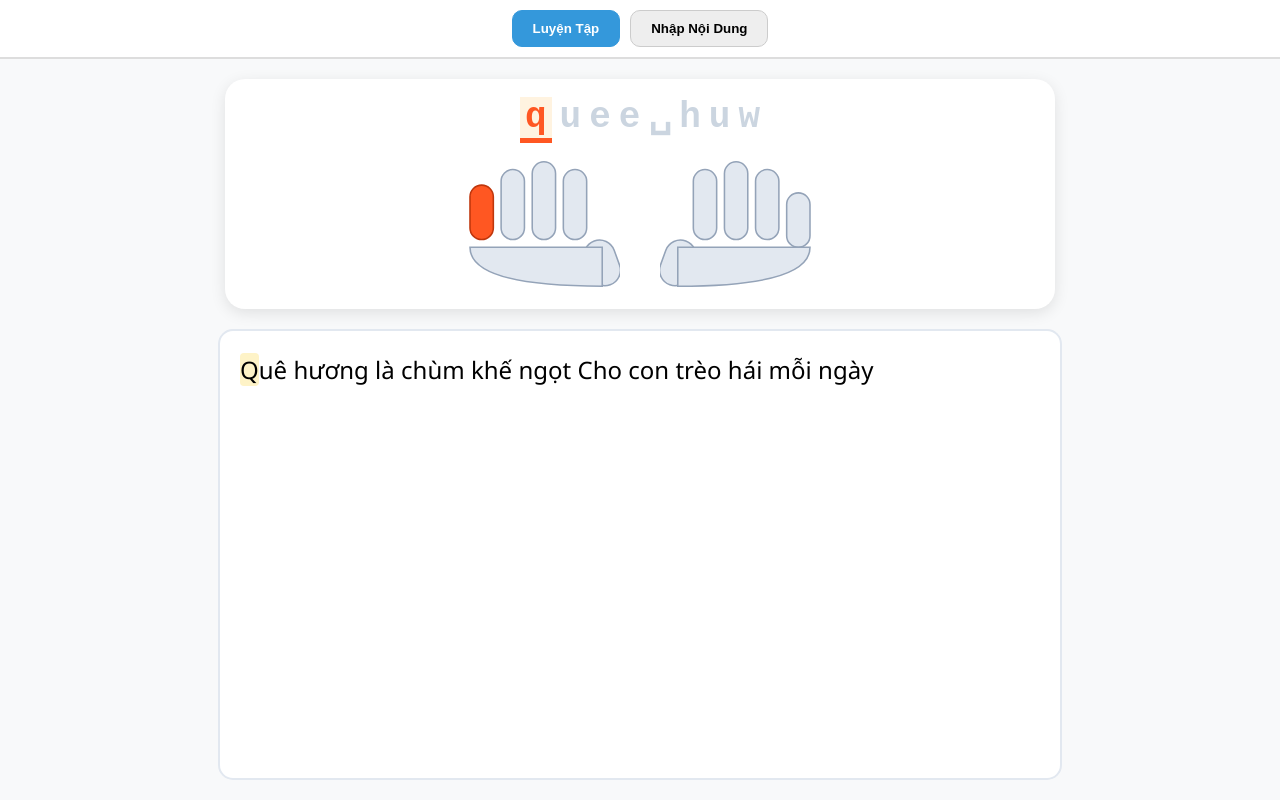
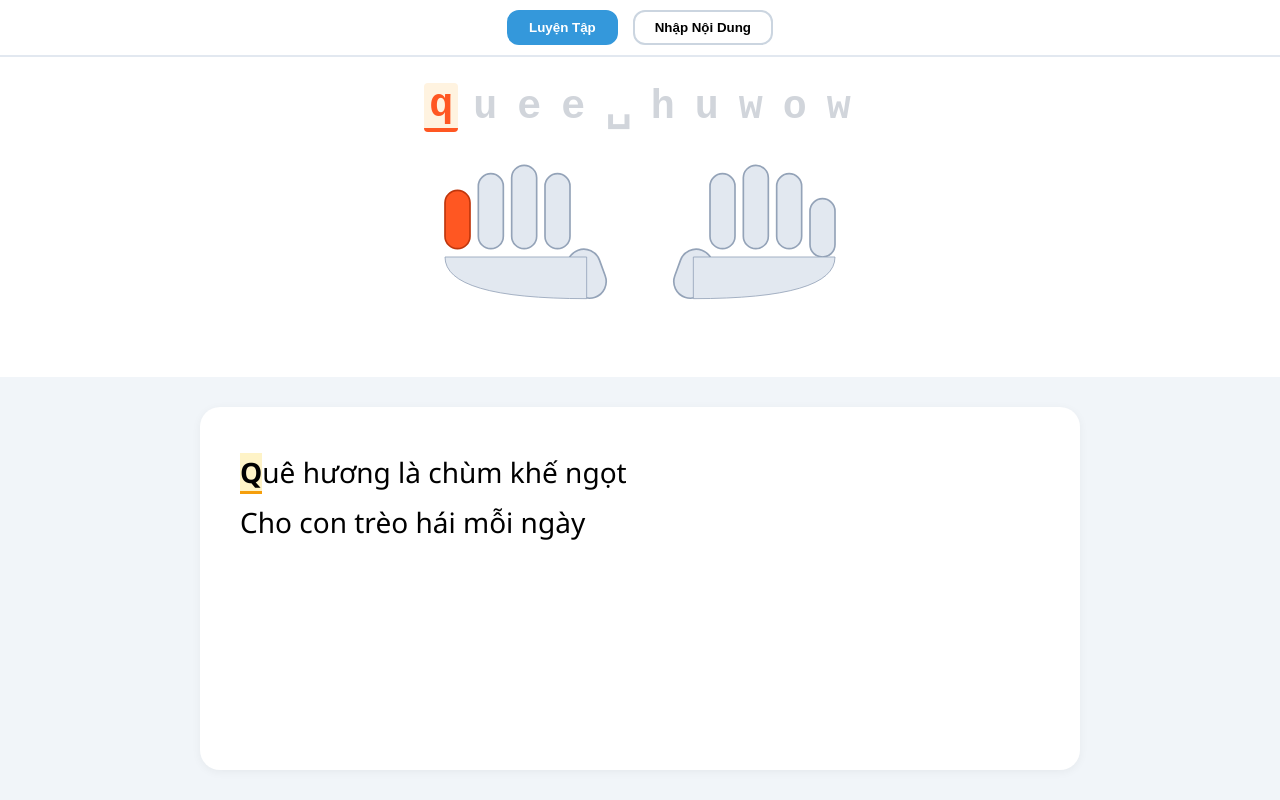
Before and after one commit to c0ngdongamnhac-beep/gophim, a plain HTML site: page index.html in a window 1280 px wide. Drawn offline with Linux system fonts and the light colour scheme.

Commit message:
Update index.html

```diff
--- a/index.html
+++ b/index.html
@@ -2,62 +2,61 @@
 <html lang="vi">
 <head>
     <meta charset="UTF-8">
-    <title>Bé Tập Gõ 10 Ngón - Bản Sửa Lỗi</title>
+    <title>Bé Tập Gõ 10 Ngón - Bản Pro 2026</title>
     <style>
-        :root { --primary: #3498db; --accent: #ff5722; --bg: #f8f9fa; }
-        body { font-family: 'Segoe UI', sans-serif; background: var(--bg); margin: 0; overflow: hidden; height: 100vh; display: flex; flex-direction: column; }
+        :root { --primary: #3498db; --accent: #ff5722; --bg: #f1f5f9; }
+        body, html { margin: 0; padding: 0; height: 100%; overflow: hidden; font-family: 'Segoe UI', Arial, sans-serif; }
 
-        /* Menu Tab */
-        .tab-menu { background: #fff; padding: 10px; display: flex; justify-content: center; gap: 10px; border-bottom: 2px solid #ddd; }
-        .tab-btn { padding: 10px 20px; cursor: pointer; border: 1px solid #ccc; border-radius: 10px; background: #eee; font-weight: bold; }
+        /* Cấu trúc Fixed */
+        .app-wrapper { display: flex; flex-direction: column; height: 100vh; }
+
+        .header-nav { background: #fff; padding: 10px; display: flex; justify-content: center; gap: 15px; border-bottom: 2px solid #e2e8f0; z-index: 100; }
+        .tab-btn { padding: 8px 20px; cursor: pointer; border: 2px solid #cbd5e0; border-radius: 12px; background: #fff; font-weight: bold; transition: 0.2s; }
         .tab-btn.active { background: var(--primary); color: white; border-color: var(--primary); }
 
-        /* Khu vực chính */
-        .container { flex: 1; display: flex; flex-direction: column; align-items: center; padding: 20px; box-sizing: border-box; }
-        .content-tab { display: none; width: 100%; max-width: 800px; height: 100%; flex-direction: column; align-items: center; }
-        .content-tab.active { display: flex; }
+        /* VÙNG CỐ ĐỊNH PHÍA TRÊN */
+        .fixed-panel { background: white; padding: 20px; box-shadow: 0 4px 10px rgba(0,0,0,0.05); display: flex; flex-direction: column; align-items: center; min-height: 280px; }
 
-        /* PHẦN CỐ ĐỊNH */
-        .fixed-guide { background: white; padding: 15px; border-radius: 20px; box-shadow: 0 4px 15px rgba(0,0,0,0.1); width: 100%; margin-bottom: 20px; text-align: center; }
-        #telex-hint-area { font-size: 36px; min-height: 50px; margin-bottom: 10px; font-family: 'Courier New', monospace; font-weight: bold; height: 50px; overflow: hidden; }
-        .char { color: #cbd5e0; margin: 0 4px; }
-        .char.active { color: var(--accent); background: #fff3e0; padding: 0 5px; border-bottom: 5px solid var(--accent); }
+        #telex-hint-bar { height: 60px; font-size: 40px; font-family: 'Courier New', monospace; font-weight: bold; display: flex; align-items: center; gap: 10px; margin-bottom: 20px; }
+        .t-char { color: #d1d5db; padding: 0 5px; }
+        .t-active { color: var(--accent); background: #fff3e0; border-bottom: 4px solid var(--accent); border-radius: 4px; }
 
-        /* Bàn tay SVG */
-        .hands-area { display: flex; gap: 40px; justify-content: center; }
-        .hand-svg { width: 160px; height: 140px; }
+        .hands-display { display: flex; gap: 60px; justify-content: center; }
+        .hand-svg { width: 180px; height: 150px; }
         .finger { fill: #e2e8f0; stroke: #94a3b8; stroke-width: 2; transition: 0.1s; }
         .finger.highlight { fill: var(--accent); stroke: #bf360c; transform: translateY(-10px); }
 
-        /* PHẦN HIỂN THỊ VĂN BẢN (Cuộn) */
-        .text-scroll-area { flex: 1; background: white; width: 100%; border-radius: 15px; padding: 20px; overflow-y: auto; border: 2px solid #e2e8f0; text-align: left; font-size: 24px; line-height: 1.6; white-space: pre-wrap; }
-        .text-done { color: #10b981; }
-        .text-current { background: #fef3c7; border-radius: 4px; }
+        /* VÙNG CUỘN PHÍA DƯỚI */
+        .scroll-panel { flex: 1; overflow-y: auto; padding: 30px; display: flex; justify-content: center; background: var(--bg); }
+        .text-container { max-width: 800px; width: 100%; background: white; padding: 40px; border-radius: 20px; font-size: 28px; line-height: 1.8; white-space: pre-wrap; box-shadow: 0 2px 10px rgba(0,0,0,0.05); }
+        .txt-done { color: #10b981; opacity: 0.6; }
+        .txt-active { background: #fef3c7; border-bottom: 3px solid #f59e0b; font-weight: bold; }
 
         /* Cài đặt */
-        textarea { width: 100%; height: 200px; border-radius: 10px; padding: 15px; font-size: 16px; margin-bottom: 15px; border: 2px solid #cbd5e0; }
-        .save-btn { background: #2ecc71; color: white; border: none; padding: 15px 40px; border-radius: 10px; cursor: pointer; font-size: 18px; font-weight: bold; }
+        .settings-box { width: 100%; max-width: 600px; text-align: center; }
+        textarea { width: 100%; height: 200px; padding: 15px; border-radius: 12px; border: 2px solid #cbd5e0; font-size: 18px; margin-bottom: 20px; }
+        .btn-start { background: #2ecc71; color: white; border: none; padding: 15px 45px; border-radius: 12px; cursor: pointer; font-size: 20px; font-weight: bold; }
     </style>
 </head>
 <body>
 
-    <div class="tab-menu">
-        <button class="tab-btn active" onclick="showTab('practice-tab')">Luyện Tập</button>
-        <button class="tab-btn" onclick="showTab('settings-tab')">Nhập Nội Dung</button>
+<div class="app-wrapper">
+    <div class="header-nav">
+        <button class="tab-btn active" id="btn-practice" onclick="showTab('practice')">Luyện Tập</button>
+        <button class="tab-btn" id="btn-settings" onclick="showTab('settings')">Nhập Nội Dung</button>
     </div>
 
-    <div class="container">
-        <div id="practice-tab" class="content-tab active">
-            <div class="fixed-guide">
-                <div id="telex-hint-area"></div>
-                <div class="hands-area">
+    <div id="tab-practice" style="display: flex; flex-direction: column; flex: 1; overflow: hidden;">
+        <div class="fixed-panel">
+            <div id="telex-hint-bar"></div>
+            <div class="hands-display">
                 <svg class="hand-svg" viewBox="0 0 200 180">
                     <rect id="f1" class="finger" x="10" y="50" width="30" height="70" rx="15" />
                     <rect id="f2" class="finger" x="50" y="20" width="30" height="90" rx="15" />
                     <rect id="f3" class="finger" x="90" y="10" width="30" height="100" rx="15" />
                     <rect id="f4" class="finger" x="130" y="20" width="30" height="90" rx="15" />
                     <rect id="f5" class="finger" x="160" y="110" width="40" height="60" rx="20" transform="rotate(-20 180 140)" />
-                        <path d="M10,120 Q10,170 180,170 L180,120 Z" fill="#e2e8f0" stroke="#94a3b8" stroke-width="2" />
+                    <path d="M10,120 Q10,170 180,170 L180,120 Z" fill="#e2e8f0" stroke="#94a3b8" />
                 </svg>
                 <svg class="hand-svg" viewBox="0 0 200 180">
                     <rect id="f6" class="finger" x="0" y="110" width="40" height="60" rx="20" transform="rotate(20 20 140)" />
@@ -65,116 +64,114 @@
                     <rect id="f8" class="finger" x="80" y="10" width="30" height="100" rx="15" />
                     <rect id="f9" class="finger" x="120" y="20" width="30" height="90" rx="15" />
                     <rect id="f10" class="finger" x="160" y="50" width="30" height="70" rx="15" />
-                        <path d="M20,170 Q190,170 190,120 L20,120 Z" fill="#e2e8f0" stroke="#94a3b8" stroke-width="2" />
+                    <path d="M20,170 Q190,170 190,120 L20,120 Z" fill="#e2e8f0" stroke="#94a3b8" />
                 </svg>
             </div>
         </div>
-            <div class="text-scroll-area" id="text-display"></div>
+        <div class="scroll-panel">
+            <div class="text-container" id="main-text-area"></div>
+        </div>
     </div>
 
-        <div id="settings-tab" class="content-tab">
-            <h2>Dán văn bản có cách dòng vào đây:</h2>
-            <textarea id="user-input">Quê hương là chùm khế ngọt
+    <div id="tab-settings" style="display: none; flex: 1; justify-content: center; align-items: center; background: var(--bg);">
+        <div class="settings-box">
+            <h2>Dán bài thơ hoặc văn bản vào đây:</h2>
+            <textarea id="input-content" placeholder="Ví dụ: Quê hương là chùm khế ngọt...">Quê hương là chùm khế ngọt
 Cho con trèo hái mỗi ngày</textarea>
-            <button class="save-btn" onclick="saveContent()">Lưu và Bắt Đầu</button>
+            <br>
+            <button class="btn-start" onclick="initLesson()">Bắt Đầu Ngay</button>
+        </div>
     </div>
 </div>
 
 <script>
-        const mapTelex = {
-            'á':'as','à':'af','ả':'ar','ã':'ax','ạ':'aj','â':'aa','ấ':'aas','ầ':'aaf','ẩ':'aar','ẫ':'aax','ậ':'aaj','ă':'aw','ắ':'aws','ằ':'awf','ẳ':'awr','ẵ':'awx','ặ':'awj',
-            'é':'es','è':'ef','ẻ':'er','ẽ':'ex','ẹ':'ej','ê':'ee','ế':'ees','ề':'eef','ể':'eer','ễ':'eex','ệ':'eej','í':'is','ì':'if','ỉ':'ir','ĩ':'ix','ị':'ij',
-            'ó':'os','ò':'of','ỏ':'or','õ':'ox','ọ':'oj','ô':'oo','ố':'oos','ồ':'oof','ổ':'oor','ỗ':'oox','ộ':'ooj','ơ':'ow','ớ':'ows','ờ':'owf','ở':'owr','ỡ':'owx','ợ':'owj',
-            'ú':'us','ì':'uf','ủ':'ur','ũ':'ux','ụ':'uj','ư':'uw','ứ':'uws','ừ':'uwf','ử':'uwr','ữ':'uwx','ự':'uwj','ý':'ys','ỳ':'yf','ỷ':'yr','ỹ':'yx','ỵ':'yj','đ':'dd'
-        };
+    const TX_MAP = {'á':'as','à':'af','ả':'ar','ã':'ax','ạ':'aj','â':'aa','ấ':'aas','ầ':'aaf','ẩ':'aar','ẫ':'aax','ậ':'aaj','ă':'aw','ắ':'aws','ằ':'awf','ẳ':'awr','ẵ':'awx','ặ':'awj','é':'es','è':'ef','ẻ':'er','ẽ':'ex','ẹ':'ej','ê':'ee','ế':'ees','ề':'eef','ể':'eer','ễ':'eex','ệ':'eej','í':'is','ì':'if','ỉ':'ir','ĩ':'ix','ị':'ij','ó':'os','ò':'of','ỏ':'or','õ':'ox','ọ':'oj','ô':'oo','ố':'oos','ồ':'oof','ổ':'oor','ỗ':'oox','ộ':'ooj','ơ':'ow','ớ':'ows','ờ':'owf','ở':'owr','ỡ':'owx','ợ':'owj','ú':'us','ù':'uf','ủ':'ur','ũ':'ux','ụ':'uj','ư':'uw','ứ':'uws','ừ':'uwf','ử':'uwr','ữ':'uwx','ự':'uwj','ý':'ys','ỳ':'yf','ỷ':'yr','ỹ':'yx','ỵ':'yj','đ':'dd','\n':' '};
+    const F_MAP = {'a':'f1','q':'f1','z':'f1','s':'f2','w':'f2','x':'f2','d':'f3','e':'f3','c':'f3','f':'f4','r':'f4','v':'f4','g':'f4','t':'f4','b':'f4','h':'f7','y':'f7','n':'f7','m':'f7','u':'f7','j':'f7','k':'f8','i':'f8','l':'f9','o':'f9','p':'f10',' ':'f6'};
 
-        const fMap = {'a':'f1','q':'f1','z':'f1','s':'f2','w':'f2','x':'f2','d':'f3','e':'f3','c':'f3','f':'f4','r':'f4','v':'f4','g':'f4','t':'f4','b':'f4','h':'f7','y':'f7','n':'f7','m':'f7','u':'f7','j':'f7','k':'f8','i':'f8','l':'f9','o':'f9','p':'f10',' ':'f6'};
+    let originalText = "";
+    let telexQueue = []; // Mảng chứa các phím cần gõ
+    let cursor = 0; // Vị trí hiện tại trong telexQueue
 
-        let fullText = "";
-        let telexArr = [];
-        let currentPos = 0;
+    function initLesson() {
+        const raw = document.getElementById('input-content').value || "Bé tập gõ";
+        originalText = raw;
+        telexQueue = [];
 
-        function processInput(text) {
-            // Thay thế tất cả các kiểu xuống dòng bằng phím cách để không bị lỗi gõ
-            fullText = text.replace(/(\r\n|\n|\r)/gm, " ");
-            telexArr = [];
-            for (let char of fullText.toLowerCase()) {
-                let t = mapTelex[char] || char;
-                for (let c of t) {
-                    if (fMap[c]) telexArr.push({ key: c, origin: char });
+        // Chuyển đổi văn bản sang hàng đợi phím bấm sạch
+        for (let char of originalText) {
+            let lowerChar = char.toLowerCase();
+            let keys = TX_MAP[lowerChar] || lowerChar;
+            for (let k of keys) {
+                if (F_MAP[k]) telexQueue.push({ key: k, srcChar: char, isEnd: false });
             }
-            }
-            // Thêm phím cách cuối bài
-            telexArr.push({key: ' ', origin: ' '});
+            // Đánh dấu ký tự cuối cùng của cụm Telex cho chữ này
+            if (telexQueue.length > 0) telexQueue[telexQueue.length - 1].isEnd = true;
         }
 
-        function showTab(id) {
-            document.querySelectorAll('.content-tab').forEach(t => t.classList.remove('active'));
-            document.querySelectorAll('.tab-btn').forEach(b => b.classList.remove('active'));
-            document.getElementById(id).classList.add('active');
-            if(event) event.currentTarget.classList.add('active');
+        cursor = 0;
+        showTab('practice');
+        render();
     }
 
-        function saveContent() {
-            const input = document.getElementById('user-input').value;
-            if (input.trim()) {
-                processInput(input);
-                currentPos = 0;
-                showTab('practice-tab');
-                updateUI();
-            }
-        }
-
-        function updateUI() {
-            const hintArea = document.getElementById('telex-hint-area');
-            let start = Math.max(0, currentPos - 2);
-            let end = Math.min(telexArr.length, currentPos + 8);
-            hintArea.innerHTML = telexArr.slice(start, end).map((item, i) => {
-                let realIdx = start + i;
-                let cls = realIdx === currentPos ? "char active" : "char";
-                return `<span class="${cls}">${item.key === ' ' ? '␣' : item.key}</span>`;
+    function render() {
+        // 1. Hiển thị Telex Hint (Cố định ở trên)
+        const hintBar = document.getElementById('telex-hint-bar');
+        let viewStart = Math.max(0, cursor - 2);
+        hintBar.innerHTML = telexQueue.slice(viewStart, viewStart + 10).map((item, idx) => {
+            let isCurrent = (viewStart + idx === cursor);
+            return `<span class="t-char ${isCurrent ? 't-active' : ''}">${item.key === ' ' ? '␣' : item.key}</span>`;
         }).join('');
 
-            const textDisplay = document.getElementById('text-display');
-            let processedCharCount = 0;
-            textDisplay.innerHTML = fullText.split('').map((char, i) => {
-                let telexOfChar = mapTelex[char.toLowerCase()] || char.toLowerCase();
-                // Loại bỏ ký tự không hỗ trợ trong telexOfChar để đếm đúng
-                telexOfChar = telexOfChar.split('').filter(c => fMap[c]).join('');
+        // 2. Hiển thị Văn bản gốc (Cuộn ở dưới)
+        const textDisplay = document.getElementById('main-text-area');
+        let qIdx = 0;
+        textDisplay.innerHTML = originalText.split('').map((char) => {
+            let lower = char.toLowerCase();
+            let keys = TX_MAP[lower] || lower;
+            let keysClean = [...keys].filter(k => F_MAP[k]);
 
-                let statusClass = "";
-                if (currentPos > processedCharCount + telexOfChar.length - 1) statusClass = "text-done";
-                else if (currentPos >= processedCharCount) statusClass = "text-current";
+            let status = "";
+            if (cursor > qIdx + keysClean.length - 1) status = "txt-done";
+            else if (cursor >= qIdx) status = "txt-active";
 
-                processedCharCount += telexOfChar.length;
-                return `<span class="${statusClass}">${char}</span>`;
+            qIdx += keysClean.length;
+            return `<span class="${status}">${char}</span>`;
         }).join('');
 
-            const currentEl = textDisplay.querySelector('.text-current');
-            if (currentEl) currentEl.scrollIntoView({ behavior: 'smooth', block: 'center' });
+        // Cuộn tự động
+        const activeNode = textDisplay.querySelector('.txt-active');
+        if (activeNode) activeNode.scrollIntoView({ behavior: 'smooth', block: 'center' });
 
+        // 3. Highlight Ngón tay
         document.querySelectorAll('.finger').forEach(f => f.classList.remove('highlight'));
-            const currentKey = telexArr[currentPos].key;
-            if (fMap[currentKey]) document.getElementById(fMap[currentKey]).classList.add('highlight');
+        const currentKey = telexQueue[cursor]?.key;
+        if (F_MAP[currentKey]) document.getElementById(F_MAP[currentKey]).classList.add('highlight');
     }
 
     window.addEventListener('keydown', (e) => {
         if (document.activeElement.tagName === 'TEXTAREA') return;
         if (e.code === "Space") e.preventDefault();
 
-            if (e.key.toLowerCase() === telexArr[currentPos].key) {
-                currentPos++;
-                if (currentPos >= telexArr.length) {
-                    alert("Xuất sắc! Bé đã gõ xong rồi.");
-                    currentPos = 0;
+        const pressed = e.key.toLowerCase();
+        if (cursor < telexQueue.length && pressed === telexQueue[cursor].key) {
+            cursor++;
+            if (cursor === telexQueue.length) {
+                alert("Hoàn thành bài gõ rồi! Bé giỏi quá.");
+                cursor = 0;
             }
-                updateUI();
+            render();
         }
     });
 
-        // Khởi tạo
-        processInput(document.getElementById('user-input').value);
-        updateUI();
+    function showTab(tab) {
+        document.getElementById('tab-practice').style.display = (tab === 'practice' ? 'flex' : 'none');
+        document.getElementById('tab-settings').style.display = (tab === 'settings' ? 'flex' : 'none');
+        document.getElementById('btn-practice').classList.toggle('active', tab === 'practice');
+        document.getElementById('btn-settings').classList.toggle('active', tab === 'settings');
+    }
+
+    // Khởi tạo bài đầu tiên
+    initLesson();
 </script>
 </body>
 </html>
```
Lines whose indentation alone changed are shown as unchanged.
